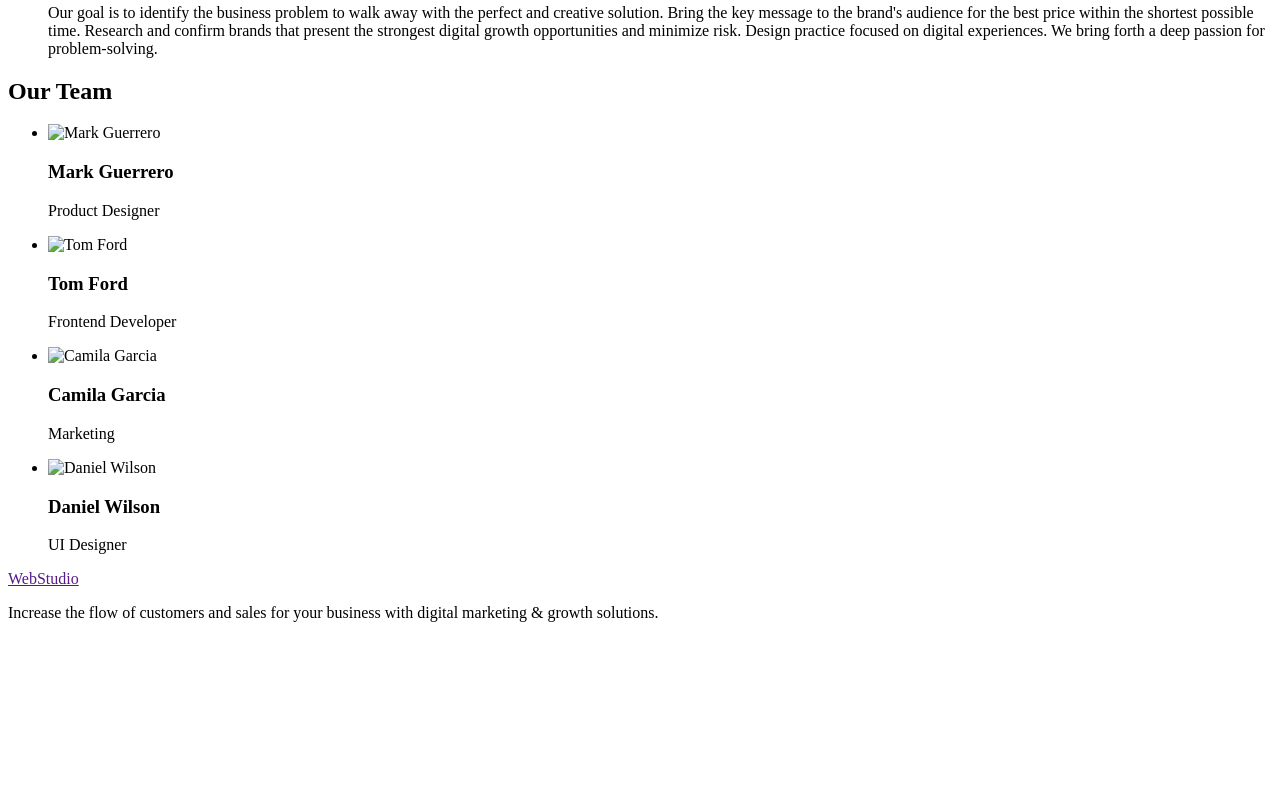
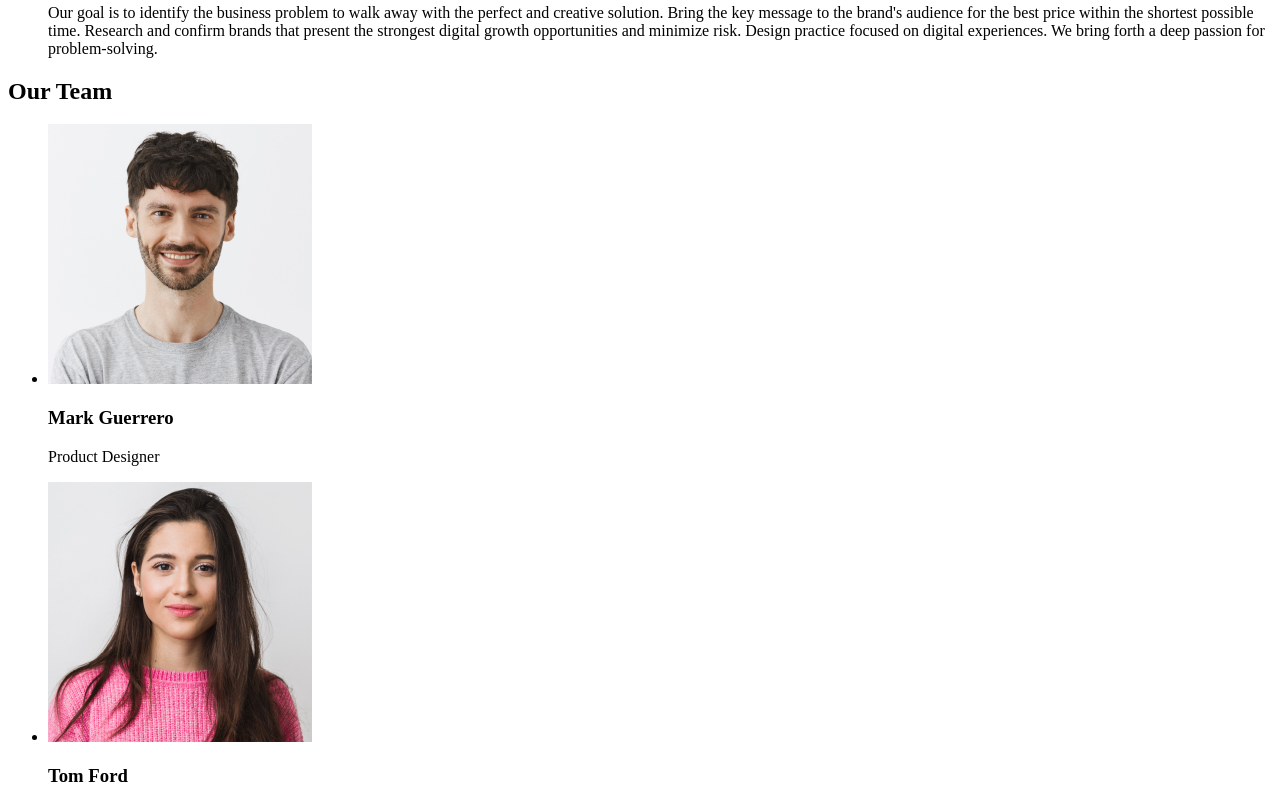
Before and after one commit to vladsergmvs/goit-markup-hw-01, a plain HTML site: page index.html in a window 1280 px wide. Shown: the part 680-1480 px from the top of the page. Before the commit the page ends 1318 px from the top, so only its background shows below. Drawn offline with Linux system fonts and the light colour scheme.

Commit message:
new added files

```diff
--- a/index.html
+++ b/index.html
@@ -85,7 +85,7 @@
         <ul>
           <li>
             <img
-              src="./images/img-0.png"
+              src="./images/img-0.jpg"
               alt="Mark Guerrero"
               width="264"
               height="260"
@@ -95,7 +95,7 @@
           </li>
           <li>
             <img
-              src="./images/img-1.png"
+              src="./images/img-1.jpg"
               alt="Tom Ford"
               width="264"
               height="260"
@@ -105,7 +105,7 @@
           </li>
           <li>
             <img
-              src="./images/img-2.png"
+              src="./images/img-2.jpg"
               alt="Camila Garcia"
               width="264"
               height="260"
@@ -115,7 +115,7 @@
           </li>
           <li>
             <img
-              src="./images/img-3.png"
+              src="./images/img-3.jpg"
               alt="Daniel Wilson"
               width="264"
               height="260"
```
